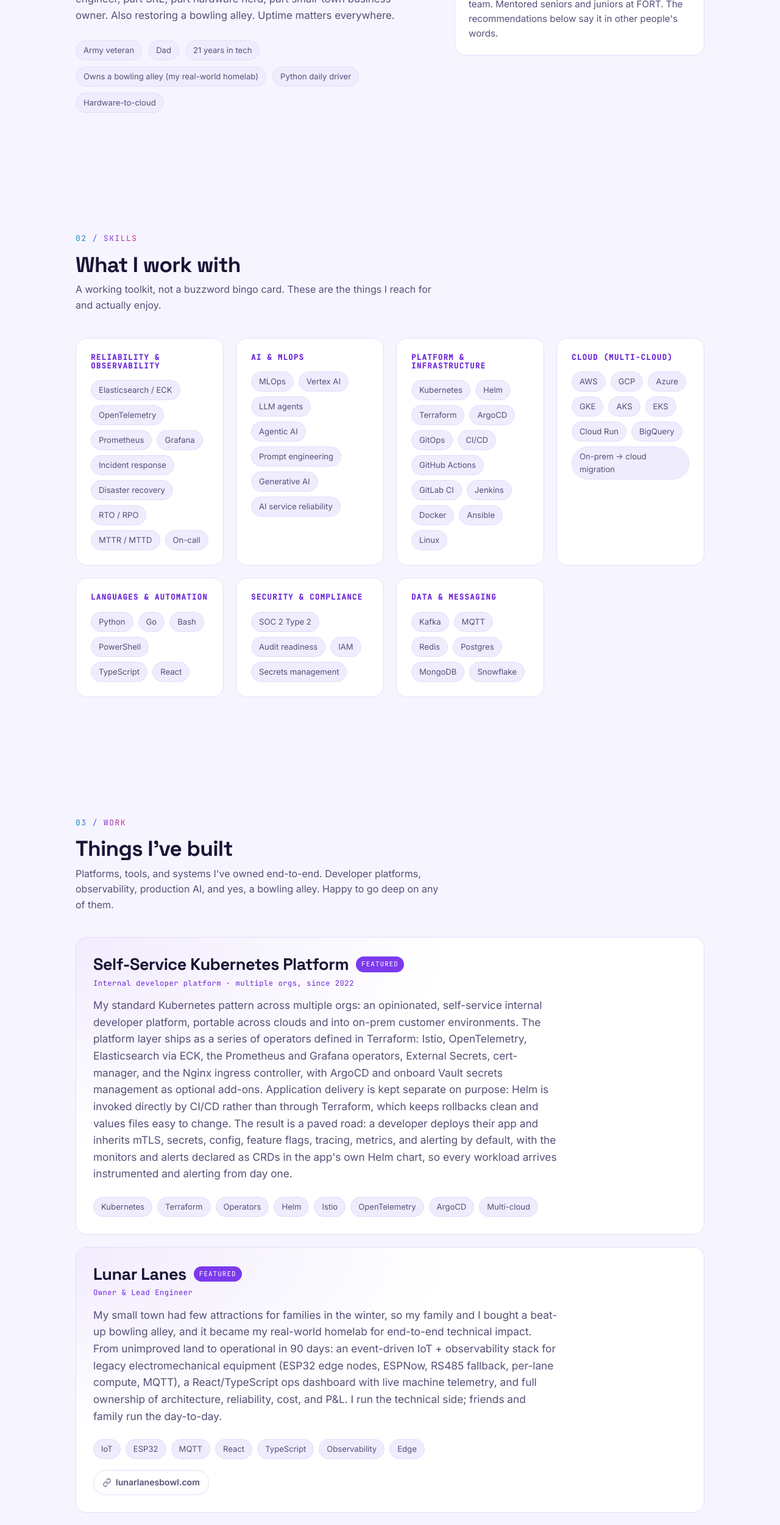
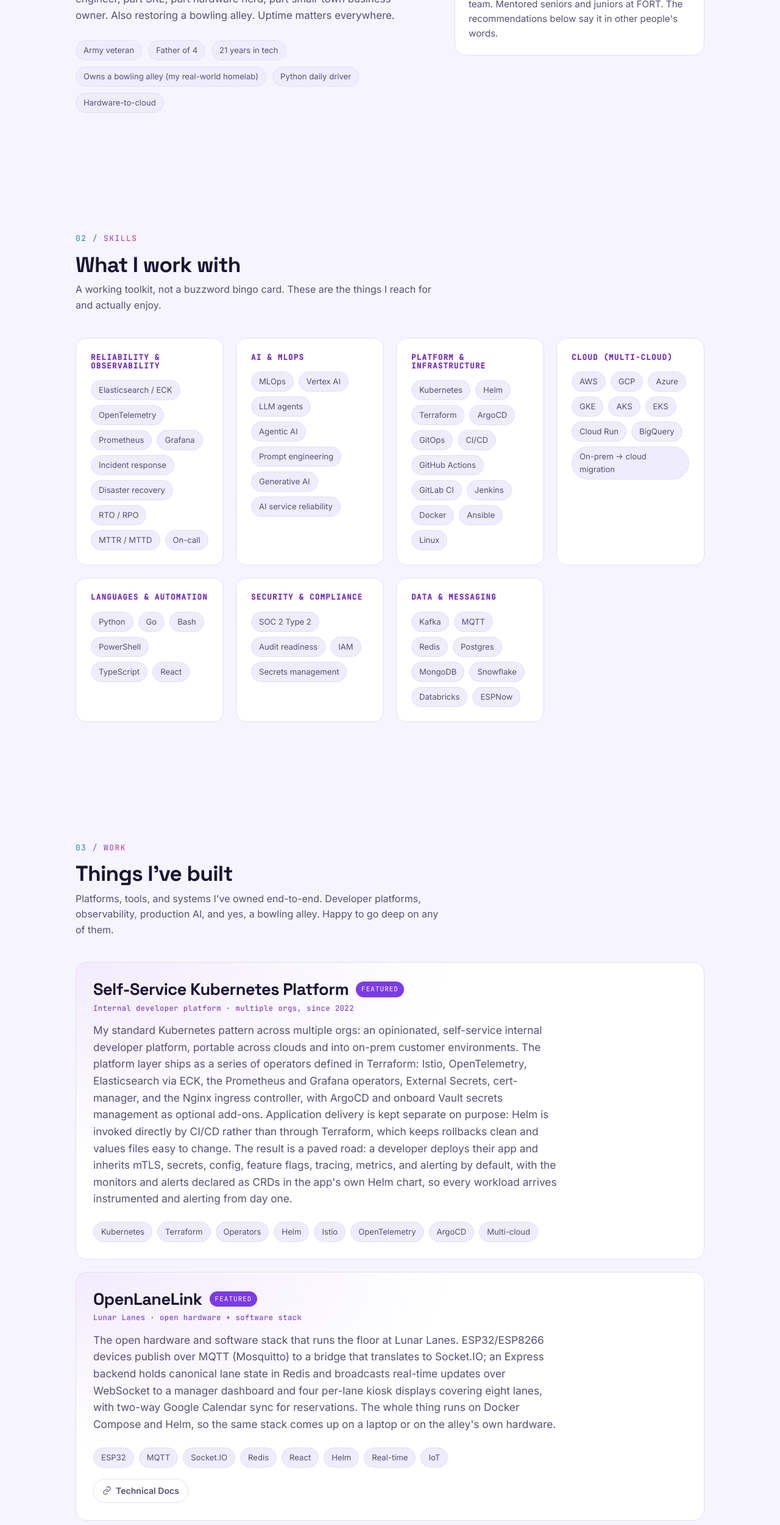
Before and after one commit to nicholas-a-hall/nicholas-a-hall.github.io, a React (Vite) app: page / in a window 1280 px wide. Shown: the part 1893-4393 px from the top of the page at 61% size. Built offline with nearby package versions, Linux system fonts and the light colour scheme.

Commit message:
Add OLL, reorder featured content, update tagline content, add youtube videos

```diff
--- a/src/data/content.js
+++ b/src/data/content.js
@@ -58,7 +58,7 @@ export const about = {
   // Quick "facts about me" chips. Keep them human.
   facts: [
     'Army veteran',
-    'Dad',
+    'Father of 4',
     '21 years in tech',
     'Owns a bowling alley (my real-world homelab)',
     'Python daily driver',
@@ -94,7 +94,7 @@ export const skillGroups = [
   },
   {
     category: 'Data & Messaging',
-    skills: ['Kafka', 'MQTT', 'Redis', 'Postgres', 'MongoDB', 'Snowflake'],
+    skills: ['Kafka', 'MQTT', 'Redis', 'Postgres', 'MongoDB', 'Snowflake', 'Databricks', 'ESPNow'],
   },
 ]
 
@@ -111,21 +111,21 @@ export const projects = [
     featured: true,
   },
   {
-    title: 'Lunar Lanes',
-    org: 'Owner & Lead Engineer',
-    blurb:
-      'My small town had few attractions for families in the winter, so my family and I bought a beat-up bowling alley, and it became my real-world homelab for end-to-end technical impact. From unimproved land to operational in 90 days: an event-driven IoT + observability stack for legacy electromechanical equipment (ESP32 edge nodes, ESPNow, RS485 fallback, per-lane compute, MQTT), a React/TypeScript ops dashboard with live machine telemetry, and full ownership of architecture, reliability, cost, and P&L. I run the technical side; friends and family run the day-to-day.',
-    tags: ['IoT', 'ESP32', 'MQTT', 'React', 'TypeScript', 'Observability', 'Edge'],
-    links: [{ type: 'link', label: 'lunarlanesbowl.com', url: 'https://lunarlanesbowl.com' }],
-    featured: true,
-  },
-  {
     title: 'OpenLaneLink',
     org: 'Lunar Lanes · open hardware + software stack',
     blurb:
       "The open hardware and software stack that runs the floor at Lunar Lanes. ESP32/ESP8266 devices publish over MQTT (Mosquitto) to a bridge that translates to Socket.IO; an Express backend holds canonical lane state in Redis and broadcasts real-time updates over WebSocket to a manager dashboard and four per-lane kiosk displays covering eight lanes, with two-way Google Calendar sync for reservations. The whole thing runs on Docker Compose and Helm, so the same stack comes up on a laptop or on the alley's own hardware.",
     tags: ['ESP32', 'MQTT', 'Socket.IO', 'Redis', 'React', 'Helm', 'Real-time', 'IoT'],
     links: [{ type: 'link', label: 'Technical Docs', url: 'https://nicholas-a-hall.github.io/openlanelink' }],
+    featured: true,
+  },
+  {
+    title: 'Lunar Lanes',
+    org: 'Owner & Lead Engineer',
+    blurb:
+      'My small town had few attractions for families in the winter, so my family and I bought a beat-up bowling alley, and it became my real-world homelab for end-to-end technical impact. From unimproved land to operational in 90 days: an event-driven IoT + observability stack for legacy electromechanical equipment (ESP32 edge nodes, ESPNow, RS485 fallback, per-lane compute, MQTT), a React/TypeScript ops dashboard with live machine telemetry, and full ownership of architecture, reliability, cost, and P&L. I run the technical side; friends and family run the day-to-day.',
+    tags: ['IoT', 'ESP32', 'MQTT', 'React', 'TypeScript', 'Observability', 'Edge'],
+    links: [{ type: 'link', label: 'lunarlanesbowl.com', url: 'https://lunarlanesbowl.com' }]
   },
   {
     title: 'MLOps Platform Engineering',
@@ -199,6 +199,16 @@ export const talks = [
     title: 'Adventures in (the Agentic AI) Space!',
     videoId: 'gMP5HoiDg3s',
     url: 'https://youtu.be/gMP5HoiDg3s',
+  },
+  {
+    title: 'OpenLaneLink Bowling Frontend',
+    videoId: 'c1zf4WLKRKo',
+    url: 'https://youtu.be/c1zf4WLKRKo',
+  },
+  {
+    title: 'Sometimes I make games as a hobby',
+    videoId: 'mHOfYplBzd8',
+    url: '  https://youtu.be/mHOfYplBzd8',
   },
 ]
 
```
